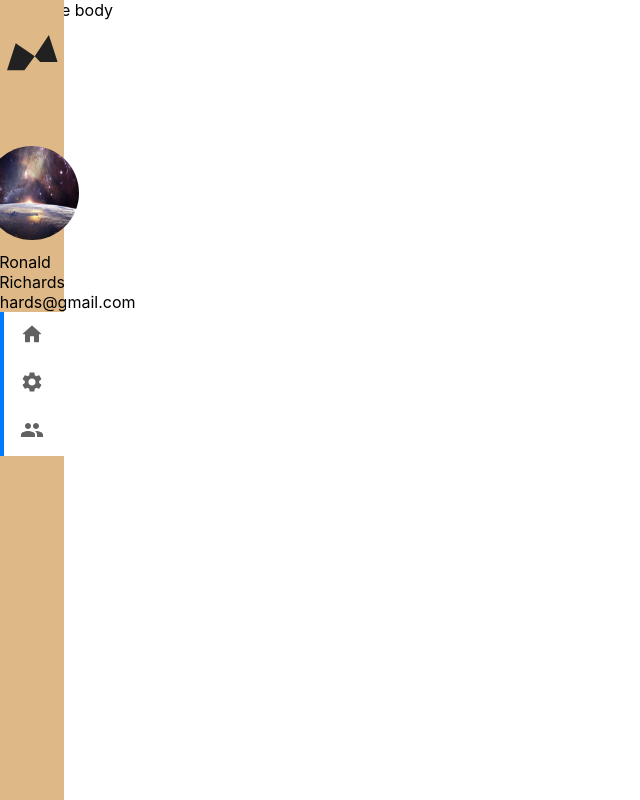
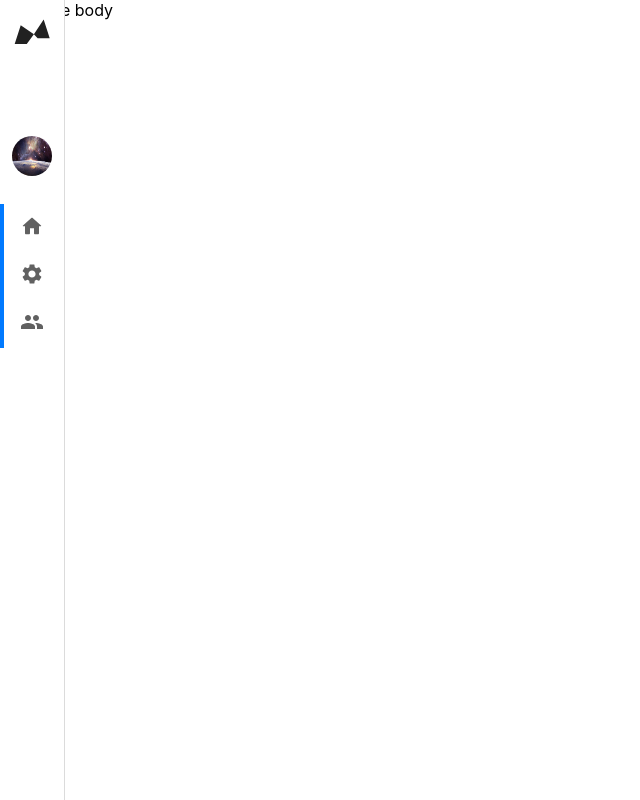
Before and after one commit to dankocher/admin.metamodern.dev, a React (Create React App) app: page / in a window 1280 px wide. Shown: the whole page, without its empty margins (0-640 px from the left). Built offline with nearby package versions, Linux system fonts and the light colour scheme.

Commit message:
feat: layout menu component

```diff
--- a/src/Components/SideMenu/MenuOption/MenuOption.tsx
+++ b/src/Components/SideMenu/MenuOption/MenuOption.tsx
@@ -12,6 +12,9 @@ export const MenuOption: FC<MenuOptionProps> = ({
             <i>{icon}</i>
             <span>{label}</span>
             <div className={styles.container__focused} />
+            <div className={styles.container__description}>
+                <span>{label}</span>
+            </div>
         </div>
     );
 };
--- a/src/Components/SideMenu/MenuOption/index.module.scss
+++ b/src/Components/SideMenu/MenuOption/index.module.scss
@@ -1,23 +1,17 @@
 @import "../../../styles/foundation.scss";
+
+$height: 48px;
 
 .container {
     position: relative;
     width: 100%;
-    height: 48px;
+    height: $height;
 
     display: flex;
+
     align-items: center;
-    // justify-content: center;
 
     background-color: white;
-
-    i {
-        margin-left: 20px;
-    }
-
-    span {
-        margin-left: 16px;
-    }
 
     &:hover {
         background-color: $neutral200;
@@ -27,6 +21,18 @@
                 fill: $neutral900;
             }
         }
+    }
+
+    i {
+        margin-left: 20px;
+    }
+
+    & > span {
+        height: 22px;
+        margin-left: 16px;
+
+        transition: display $tranzition150;
+        overflow: hidden;
     }
 
     svg {
@@ -45,12 +51,40 @@
 
         background-color: $blue50;
     }
+
+    &__description {
+        height: 29px;
+
+        visibility: hidden;
+
+        position: absolute;
+        left: $minMenuWidth + 4;
+
+        display: flex;
+        align-items: center;
+
+        padding: 0 6px;
+
+        border-radius: $borderRadius;
+        background-color: rgba($color: $neutral900, $alpha: 0.85);
+
+        & > span {
+            white-space: nowrap;
+            color: $neutral0;
+        }
+    }
 }
 
 @media only screen and (max-width: $screenChangeMenu) {
     .container {
-        span {
+        & > span {
             display: none;
+        }
+
+        &:hover {
+            .container__description {
+                visibility: visible;
+            }
         }
     }
 }
--- a/src/Components/SideMenu/SideMenu.tsx
+++ b/src/Components/SideMenu/SideMenu.tsx
@@ -27,10 +27,13 @@ export const SideMenu: FC<SideMenuProps> = (
         <div className={styles.container}>
             <i>{metamodernIcon}</i>
             <div className={styles.container__imgContainer}>
-                <img src={imgUrl} alt="photo" />
+                <img src={imgUrl} alt="avatar" />
             </div>
-            <span>{userName}</span>
-            <span>{email}</span>
+            <div className={styles.container__description}>
+                <span>{userName}</span>
+                <span>{email}</span>
+            </div>
+
             <MenuOption icon={homeIcon} label="Главная" />
             <MenuOption icon={settingsIcon} label="Общие настройки" />
             <MenuOption icon={teamIcon} label="Команда" />
--- a/src/Components/SideMenu/index.module.scss
+++ b/src/Components/SideMenu/index.module.scss
@@ -12,10 +12,19 @@
     height: 100%;
     width: 244px;
 
-    background-color: burlywood;
+    border-right: $defaultBorder solid $neutral300;
+    background-color: $neutral0;
+
+    transition: width $tranzition150, height $tranzition150;
 
     & > i {
         margin-top: 27px;
+
+        transition: margin $tranzition150;
+
+        svg {
+            transition: width $tranzition150, height $tranzition150;
+        }
     }
 
     &__imgContainer {
@@ -27,7 +36,8 @@
         margin-top: 63px;
         margin-bottom: 12px;
 
-        // overflow: hidden;
+        transition: width $tranzition150, height $tranzition150,
+            margin $tranzition150;
 
         & > img {
             max-width: 100%;
@@ -38,10 +48,41 @@
             // margin: auto;
         }
     }
+
+    &__description {
+        display: flex;
+        flex-direction: column;
+
+        align-items: center;
+        margin-bottom: 24px;
+    }
 }
 
 @media only screen and (max-width: $screenChangeMenu) {
     .container {
-        width: 64px;
+        width: $minMenuWidth;
+
+        & > i {
+            margin-top: 14px;
+
+            svg {
+                height: 36px;
+                width: 36px;
+            }
+        }
+
+        &__imgContainer {
+            height: 40px;
+            width: 40px;
+
+            margin-top: 82px;
+            margin-bottom: 28px;
+        }
+
+        &__description {
+            display: none;
+
+            transition: display $tranzition150;
+        }
     }
 }
--- a/src/assets/icons/metamodern-big-icon.js
+++ b/src/assets/icons/metamodern-big-icon.js
@@ -9,8 +9,8 @@ export const metamodernIcon = (
         xmlns="http://www.w3.org/2000/svg"
     >
         <path
-            fill-rule="evenodd"
-            clip-rule="evenodd"
+            fillRule="evenodd"
+            clipRule="evenodd"
             d="M28.7485 29.3227L34.1385 34.9393L51.5812 34.9393L42.8598 8L28.7485 29.3227ZM28.7485 29.3227L9.72132 16.2754L1 43.2148H18.4426L28.7485 29.3227Z"
             fill="#212121"
         />
--- a/src/assets/icons/metamodern-small-icon.js
+++ b/src/assets/icons/metamodern-small-icon.js
@@ -9,8 +9,8 @@ export const settingsIcon = (
         xmlns="http://www.w3.org/2000/svg"
     >
         <path
-            fill-rule="evenodd"
-            clip-rule="evenodd"
+            fillRule="evenodd"
+            clipRule="evenodd"
             d="M19.3333 20.0879L22.8946 23.7988L34.4188 23.7988L28.6567 6L19.3333 20.0879ZM19.3333 20.0879L6.76215 11.4675L1 29.2663L12.5243 29.2663L19.3333 20.0879Z"
             fill="#212121"
         />
--- a/src/styles/constants.scss
+++ b/src/styles/constants.scss
@@ -7,4 +7,7 @@ $focusBorder: 2px;
 $tranzition150: 150ms ease;
 $tranzition200: 200ms ease-in-out;
 
+// Menu screen
+
+$minMenuWidth: 64px;
 $screenChangeMenu: 1400px;
```
